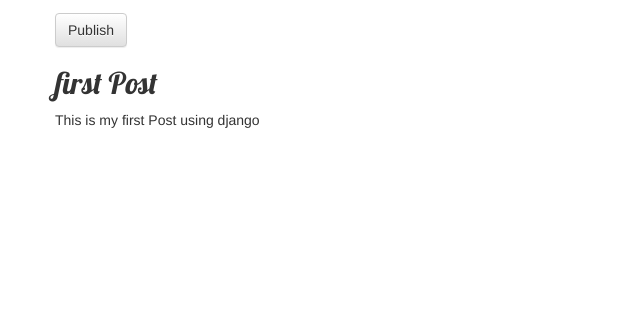
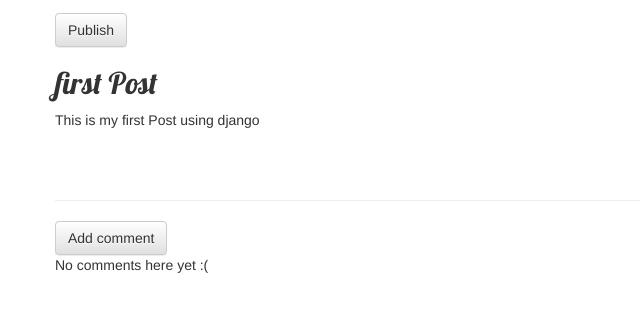
Before and after one commit to kimsj1993/blog-Ruby-on-Rails, a Django app: page /post/1/ in a window 1280 px wide. Shown: the part 131-443 px from the top of the page, without its empty margins (0-640 px from the left). Run offline with Django 3.2, Linux system fonts and the light colour scheme; data comes from the database, SQL or seed files in the repository; both versions use the stored data as it was after the commit; some libraries are stand-ins or nearby versions.

Commit message:
add comment module

```diff
--- a/blog/admin.py
+++ b/blog/admin.py
@@ -1,4 +1,5 @@
 from django.contrib import admin
-from .models import Post
+from .models import Post, Comment
 
 admin.site.register(Post)
+admin.site.register(Comment)
--- a/blog/models.py
+++ b/blog/models.py
@@ -16,3 +16,20 @@ class Post(models.Model) :
 
     def __str__(self):
         return self.title
+
+    def approved_comments(self):
+        return self.comments.filter(approved_comment=True)
+
+class Comment(models.Model):
+    post = models.ForeignKey('blog.Post', on_delete=models.CASCADE, related_name='comments')
+    author = models.CharField(max_length=300)
+    text = models.TextField()
+    created_date = models.DateTimeField(default=timezone.now)
+    approved_comment = models.BooleanField(default=False)
+
+    def approve(self):
+        self.approved_comment = True
+        self.save()
+
+    def __str__(self):
+        return self.text
--- a/blog/static/css/blog.css
+++ b/blog/static/css/blog.css
@@ -44,3 +44,7 @@ h1, h2, h3, h4 {
 .post h2 a, .post h2 a:visited {
     color: #000000;
 }
+
+.comment {
+    margin: 20px 0px 20px 20px;
+}
--- a/blog/templates/blog/post_detail.html
+++ b/blog/templates/blog/post_detail.html
@@ -17,4 +17,25 @@
         <h2>{{ post.title }}</h2>
         <p>{{ post.text|linebreaksbr }}</p>
     </div>
+
+    <hr>
+    <a class="btn btn-default" href="{% url 'add_comment_to_post' pk=post.pk %}">Add comment</a>
+
+    {% for comment in post.comments.all %}
+        {% if user.is_authenticated or comment.approved_comment %}
+        <div class="comment">
+            <div class="date">
+                {{ comment.created_date }}
+                {% if not comment.approved_comment %}
+                    <a class="btn btn-default" href="{% url 'comment_remove' pk=comment.pk %}"><span class="glyphicon glyphicon-remove"></span></a>
+                    <a class="btn btn-default" href="{% url 'comment_approve' pk=comment.pk %}"><span class="glyphicon glyphicon-ok"></span></a>
+                {% endif %}
+            </div>
+            <strong>{{ comment.author }}</strong>
+            <p>{{ comment.text|linebreaks }}</p>
+        </div>
+        {% endif %}
+    {% empty %}
+        <p>No comments here yet :(</p>
+    {% endfor %}
 {% endblock %}
--- a/blog/templates/blog/post_list.html
+++ b/blog/templates/blog/post_list.html
@@ -8,6 +8,7 @@
             </div>
             <h1><a href="{% url 'post_detail' pk=post.pk %}">{{ post.title }}</a></h1>
             <p>{{ post.text|linebreaksbr }}</p>
+            <a href="{% url 'post_detail' pk=post.pk %}">Comments: {{ post.approved_comments.count }}</a>
         </div>
     {% endfor %}
 {% endblock %}
--- a/blog/urls.py
+++ b/blog/urls.py
@@ -10,7 +10,9 @@ urlpatterns = [
     path('drafts/', views.post_draft_list, name='post_draft_list'),
     path('post/<pk>/publish/', views.post_publish, name='post_publish'),
     path('post/<pk>/remove/', views.post_remove, name='post_remove'),
-
+    path('post/<pk>/commnet/', views.add_comment_to_post, name='add_comment_to_post'),
+    path('comment/<int:pk>/approve/', views.comment_approve, name='comment_approve'),
+    path('comment/<int:pk>/remove/', views.comment_remove, name='comment_remove'),
 
 
 
--- a/blog/views.py
+++ b/blog/views.py
@@ -3,9 +3,9 @@ from django.shortcuts import render
 # Create your views here.
 from django.shortcuts import render
 from django.utils import timezone
-from .models import Post
+from .models import Post, Comment
 from django.shortcuts import render, get_object_or_404
-from .forms import PostForm
+from .forms import PostForm, CommentForm
 from django.shortcuts import redirect
 from django.contrib.auth.decorators import login_required
 
@@ -67,3 +67,29 @@ def post_remove(request, pk):
     post = get_object_or_404(Post, pk=pk)
     post.delete()
     return redirect('post_list')
+
+
+def add_comment_to_post(request, pk):
+    post = get_object_or_404(Post, pk=pk)
+    if request.method == "POST":
+        form = CommentForm(request.POST)
+        if form.is_valid():
+            comment = form.save(commit=False)
+            comment.post = post
+            comment.save()
+            return redirect('post_detail', pk=post.pk)
+    else:
+        form = CommentForm()
+    return render(request, 'blog/add_comment_to_post.html', {'form': form})
+
+@login_required
+def comment_approve(request, pk):
+    comment = get_object_or_404(Comment, pk=pk)
+    comment.approve()
+    return redirect('post_detail', pk=comment.post.pk)
+
+@login_required
+def comment_remove(request, pk):
+    comment = get_object_or_404(Comment, pk=pk)
+    comment.delete()
+    return redirect('post_detail', pk=comment.post.pk)
```
Also changed, not shown: blog/forms.py (+8 -1 lines), blog/templates/blog/add_comment_to_post.html (added, +9 -0 lines), blog/migrations/0002_comment.py (added), db.sqlite3.
